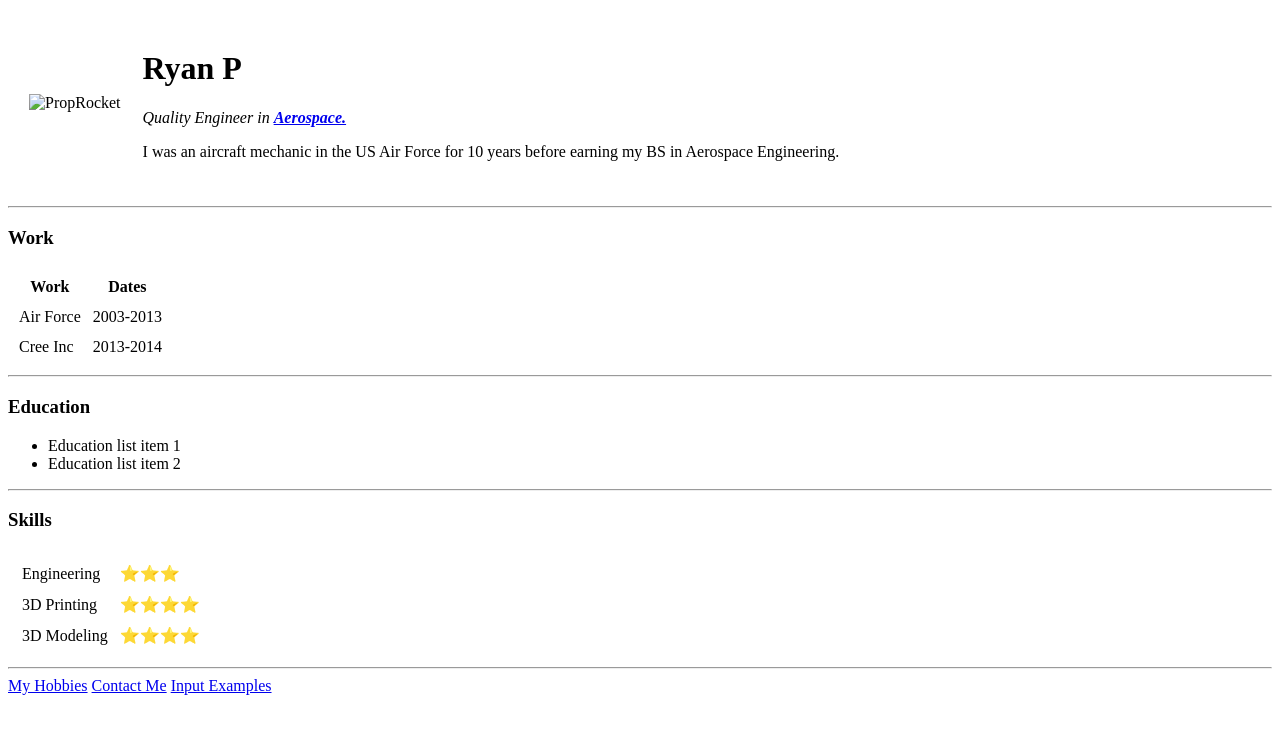
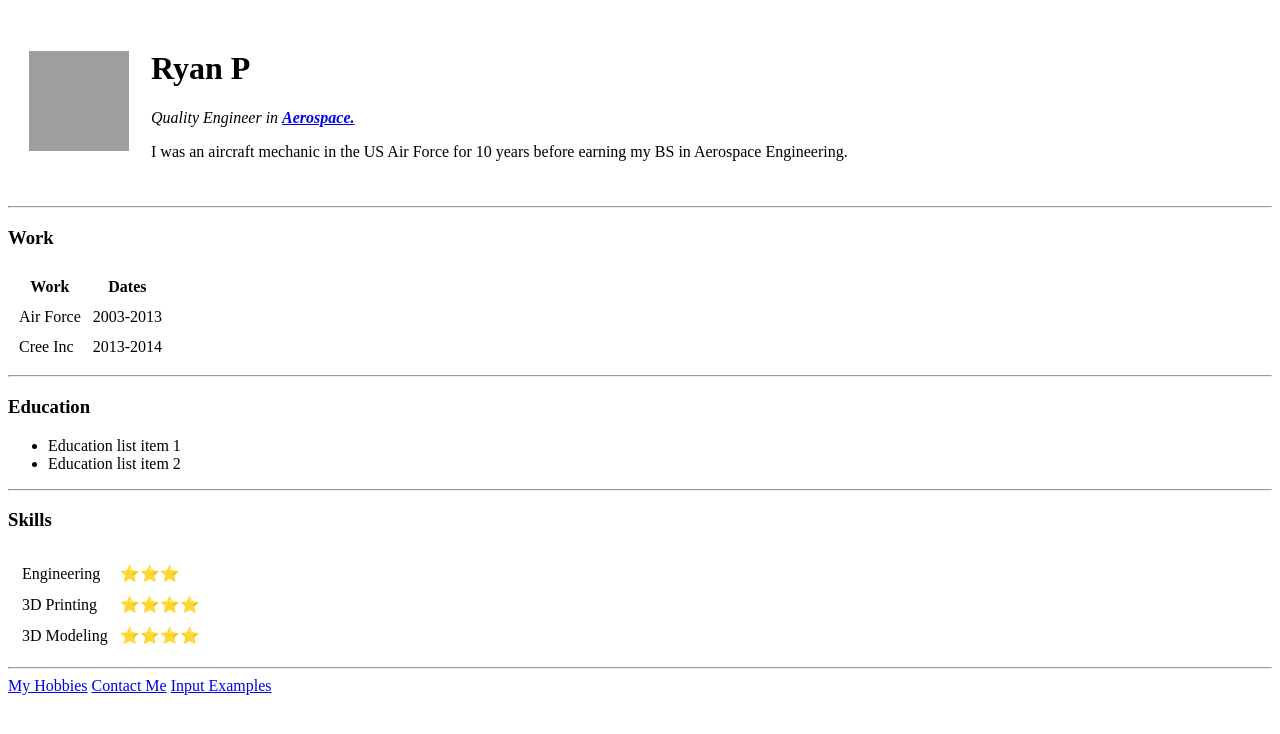
Before and after one commit to PropRocket/cv, a plain HTML site: page index.html in a window 1280 px wide. Drawn offline with Linux system fonts and the light colour scheme; the site is published under a folder, as on GitHub Pages, so addresses that start at the root find nothing.

Commit message:
Update index.html

```diff
--- a/index.html
+++ b/index.html
@@ -9,7 +9,7 @@
 <body>
   <table cellspacing="20">
     <tr>
-      <td><img src="/PropRocket3D.jpg" alt="PropRocket" style="width:100px;height:100px;"></td>
+      <td><img src="PropRocket3D.jpg" alt="PropRocket" style="width:100px;height:100px;"></td>
       <td><h1>Ryan P</h1>
       <p><em>Quality Engineer in <strong><a href="https://en.wikipedia.org/wiki/Aerospace">Aerospace.</a></strong></em></p>
       <p>I was an aircraft mechanic in the US Air Force for 10 years before earning
```
